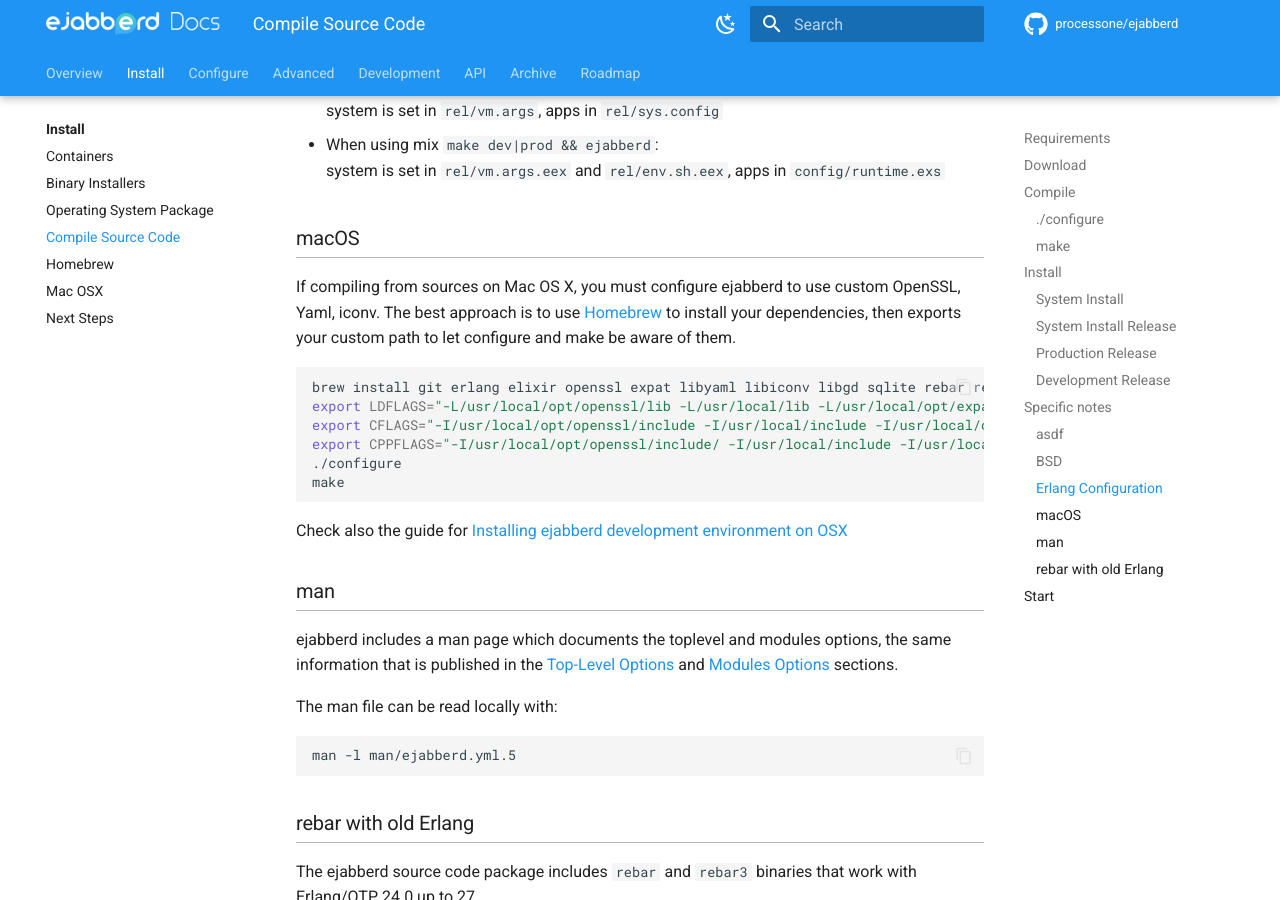
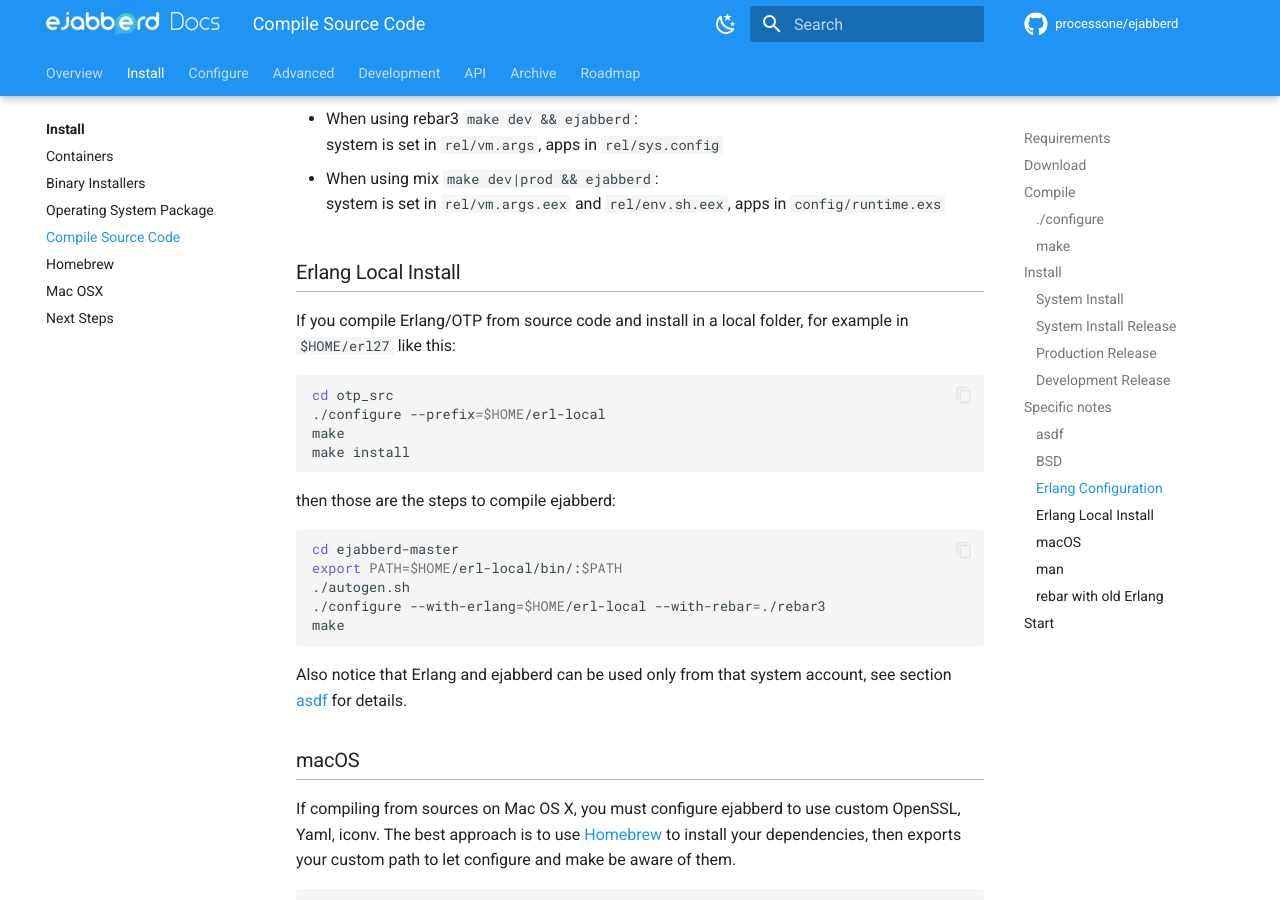
Before and after one commit to processone/docs.ejabberd.im, an MkDocs documentation site: the page built from content/admin/install/source.md, in a window 1280 px wide and 900 px high, scrolled down 8003 px. Built offline with MkDocs 1.6.1 and Material for MkDocs 9.7.7, drawn with Linux system fonts in a browser that asks for light colours; comment, search, counter and statistics services are not loaded; some of the changed text lies outside the part shown.

Commit message:
Document --with-erlang, add section "Erlang Local Install"

````diff
--- a/content/admin/install/source.md
+++ b/content/admin/install/source.md
@@ -85,6 +85,8 @@
 - **`--bindir=/`**: Specify the path to the user executables (where `epmd` and `iex` are available).
 
 - **`--prefix=/`**: Specify the path prefix where the files will be copied when running the `make install` command.
+
+- **`--with-erlang=/`**: Specify the directory where [Erlang/OTP is installed](#erlang-local-install).
 
 - **`--with-min-erlang=9.0.5`**: Allow to compile ejabberd with Erlang/OTP 20.0,
     bypassing the verification of lower supported version.
@@ -374,6 +376,32 @@
 system is set in `rel/vm.args.eex` and `rel/env.sh.eex`, apps in `config/runtime.exs`
 
 
+### Erlang Local Install
+
+If you compile Erlang/OTP from source code and install in a local folder,
+for example in `$HOME/erl27` like this:
+
+```bash
+cd otp_src
+./configure --prefix=$HOME/erl-local
+make
+make install
+```
+
+then those are the steps to compile ejabberd:
+
+```bash
+cd ejabberd-master
+export PATH=$HOME/erl-local/bin/:$PATH
+./autogen.sh
+./configure --with-erlang=$HOME/erl-local --with-rebar=./rebar3
+make
+```
+
+Also notice that Erlang and ejabberd can be used only from that system account,
+see section [asdf](#asdf) for details.
+
+
 ### macOS
 
 If compiling from sources on Mac OS X, you must configure ejabberd to use custom OpenSSL, Yaml, iconv.
````
